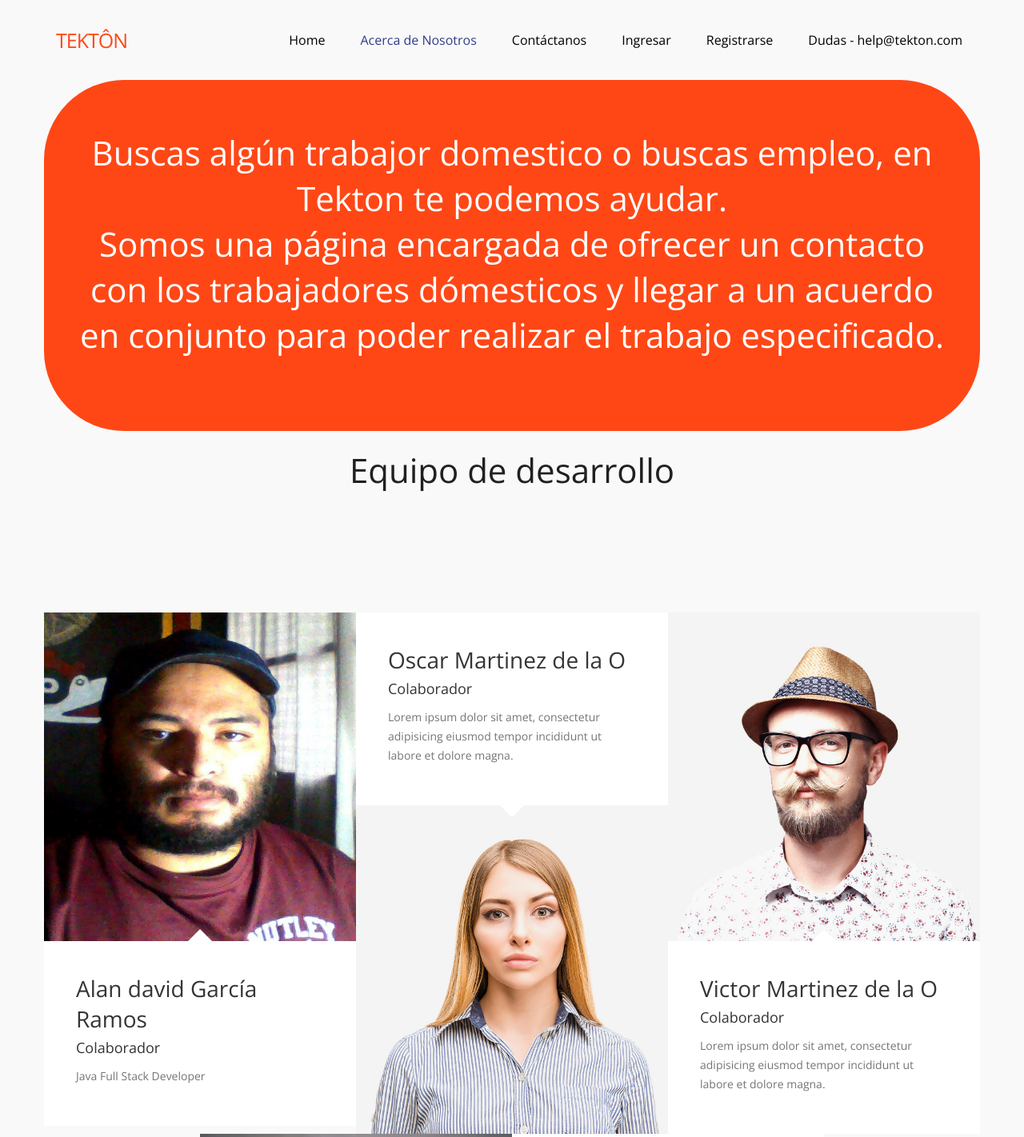
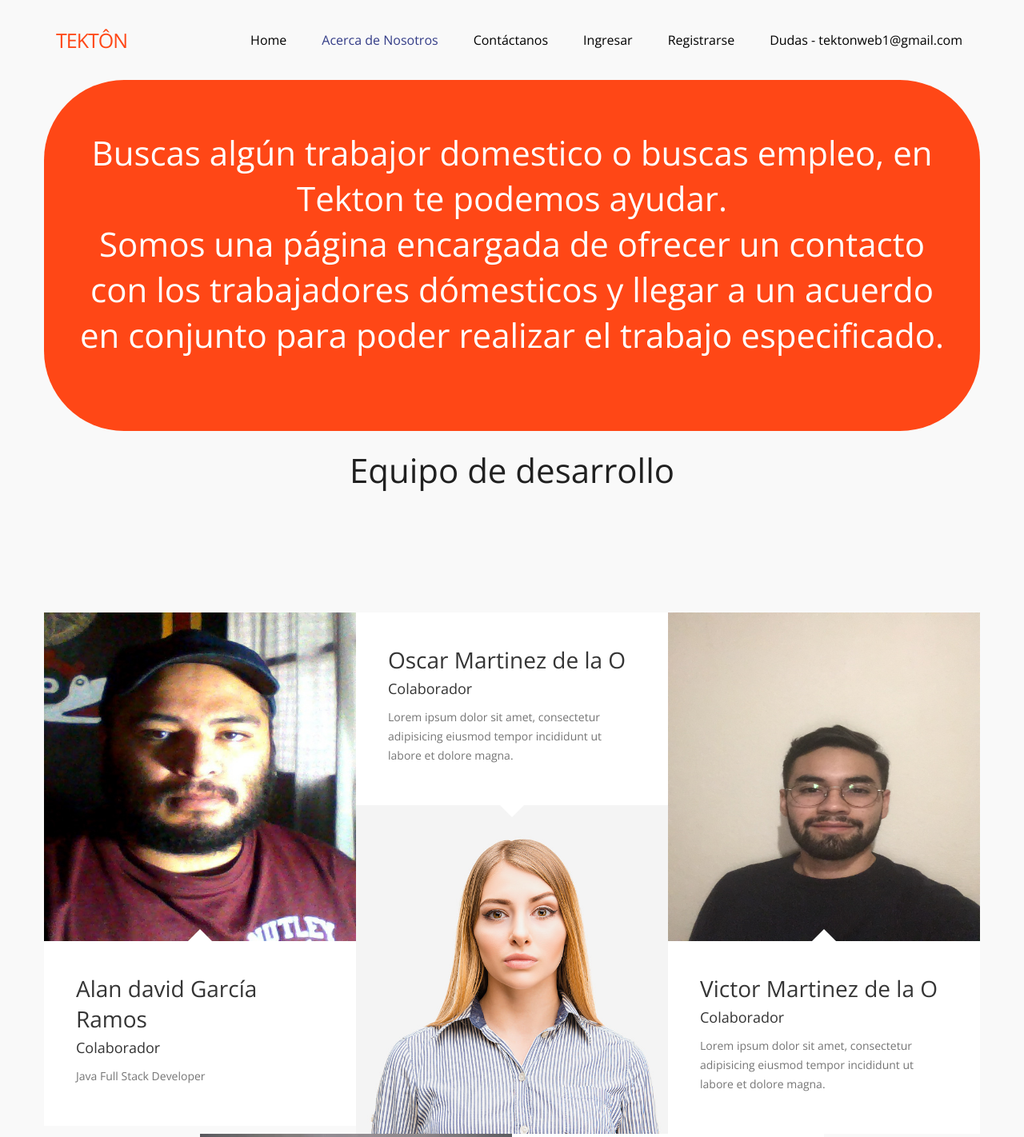
Before and after one commit to JoseTorresRK/Proyecto_integrador, a plain HTML site: page html/Acerca_nosotros.html in a window 1280 px wide. Shown: the top 1422 px of the page at 80% size. Drawn offline with nearby package versions, Linux system fonts and the light colour scheme; files whose address does not match are found by name.

Commit message:
Update||Icono y colores

```diff
--- a/html/Acerca_nosotros.html
+++ b/html/Acerca_nosotros.html
@@ -58,7 +58,7 @@
             <li><a href="#contact" class="smoothScroll">Ingresar</a></li>
             <li><a href="#contact" class="smoothScroll">Registrarse</a></li>
             <li>
-                <a href="#contact">Dudas - <span>help@tekton.com</span></a>
+              <a href="mailto:tektonweb1@gmail.com?subject=Mail from Our Site">Dudas - <span>tektonweb1@gmail.com</span></a>
               </li>
           </ul>
 
@@ -124,7 +124,7 @@
             <div class="col-md-4 col-sm-4"style="margin-top: 100px;">
               <div class="team-thumb">
                 <img
-                  src="../images/team-image3.jpg"
+                  src="../images/Oscar.JPG"
                   class="img-responsive size-team"
                   alt="Jack Wilson"
                 />
```
Also changed, not shown: index.html (+3 -1 lines), images/Oscar.JPG (added), images/TEKTON (T).svg (added), images/TEKTON.svg (added).
